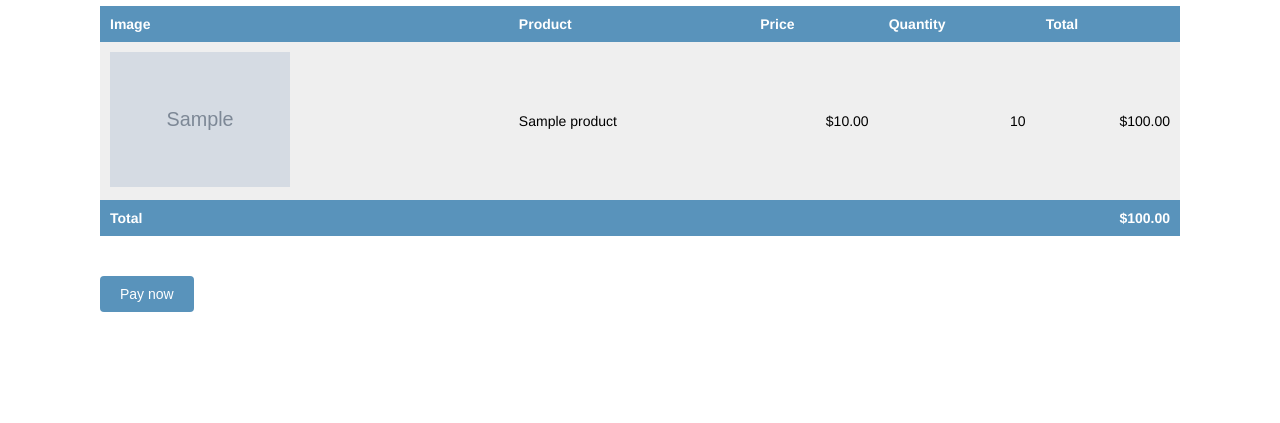
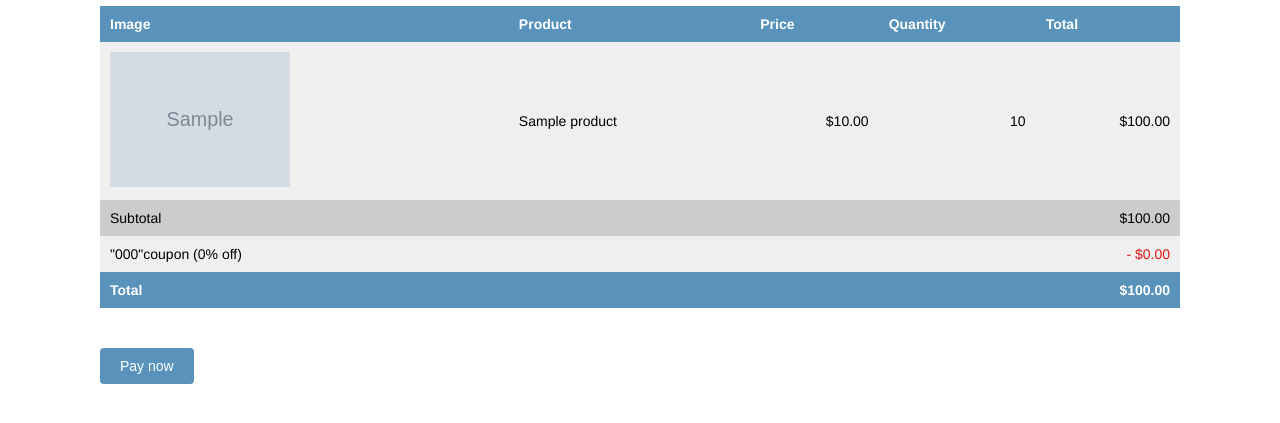
Before and after one commit to Kiraogi/myshop, a Django app: template myshop/payment/templates/payment/process.html in a window 1280 px wide. Shown: the part 154-577 px from the top of the page. Run offline with Django 5.2, Linux system fonts and the light colour scheme; the template is opened without the code that fills it: values that come from a table or form of the project are taken from there, others are empty; tables that the repository leaves empty hold one stand-in row (values such as "Sample post"); grey boxes marked "Sample" are stand-in pictures.

Commit message:
ver 0.01.36
`Added coupon support to orders model and views`

```diff
--- a/myshop/orders/models.py
+++ b/myshop/orders/models.py
@@ -1,6 +1,10 @@
 from django.db import models
 from django.conf import settings
+from django.core.validators import MinValueValidator, MaxValueValidator
+from decimal import Decimal
+
 from shop.models import Product
+from coupons.models import Coupon
 
 class Order(models.Model):
     first_name = models.CharField(max_length=50)
@@ -13,6 +17,14 @@ class Order(models.Model):
     updated = models.DateTimeField(auto_now=True)
     paid = models.BooleanField(default=False)
     stripe_id = models.CharField(max_length=250, blank=True)
+    coupon = models.ForeignKey(Coupon,
+                               related_name='orders',
+                               null=True,
+                               blank=True,
+                               on_delete=models.SET_NULL)
+    discount = models.IntegerField(default=0,
+                                   validators=[MinValueValidator(0),
+                                               MaxValueValidator(100)])
 
     class Meta:
         ordering = ['-created']
@@ -24,7 +36,8 @@ class Order(models.Model):
         return f'Order {self.id}'
 
     def get_total_cost(self):
-        return sum(item.get_cost() for item in self.items.all())
+        total_cost = self.get_total_cost_before_discount()
+        return total_cost - self.get_discount()
 
     def get_stripe_url(self):
         if not self.stripe_id:
@@ -38,6 +51,15 @@ class Order(models.Model):
             path = '/'
         return f'https://dashboard.stripe.com{path}payments/{self.stripe_id}'
 
+    def get_total_cost_before_discount(self):
+        return sum(item.get_cost() for item in self.items.all())
+
+    def get_discount(self):
+        total_cost = self.get_total_cost_before_discount()
+        if self.discount:
+            return total_cost * (self.discount / Decimal(100))
+        return Decimal(0)
+
 class OrderItem(models.Model):
     order = models.ForeignKey(Order, related_name='items', on_delete=models.CASCADE)
     product = models.ForeignKey(Product, related_name='order_items', on_delete=models.CASCADE)
--- a/myshop/orders/views.py
+++ b/myshop/orders/views.py
@@ -16,7 +16,11 @@ def order_create(request):
     if request.method == 'POST':
         form = OrderCreateForm(request.POST)
         if form.is_valid():
-            order = form.save()
+            order = form.save(commit=False)
+            if cart.coupon:
+                order.coupon = cart.coupon
+                order.discount = cart.coupon.discount
+            order.save()
             for item in cart:
                 OrderItem.objects.create(order=order,
                                          product=item['product'],
--- a/myshop/payment/templates/payment/process.html
+++ b/myshop/payment/templates/payment/process.html
@@ -27,6 +27,25 @@
             <td class="num">${{ item.get_cost }}</td>
         </tr>
         {% endfor %}
+        {% if order.coupon %}
+        <tr class="subtotal">
+            <td>Subtotal</td>
+            <td colspan="3"></td>
+            <td class="num">
+                ${{ order.get_total_cost_before_discount|floatformat:2 }}
+            </td>
+        </tr>
+        <tr>
+            <td>
+                "{{ order.coupon.code }}"coupon
+                ({{ order.discount }}% off)
+            </td>
+            <td colspan="3"></td>
+            <td class="num neg">
+                - ${{ order.get_discount|floatformat:2 }}
+            </td>
+        </tr>
+        {% endif %}
         <tr class="total">
             <td colspan="4">Total</td>
             <td class="num">${{ order.get_total_cost }}</td>
```
Also changed, not shown: myshop/orders/migrations/0003_order_coupon_order_discount.py (added).
